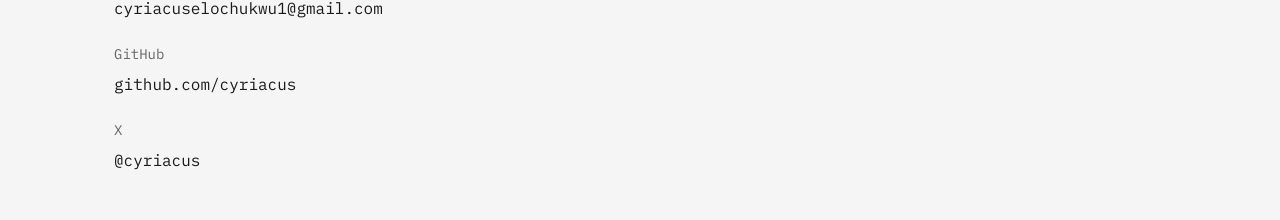
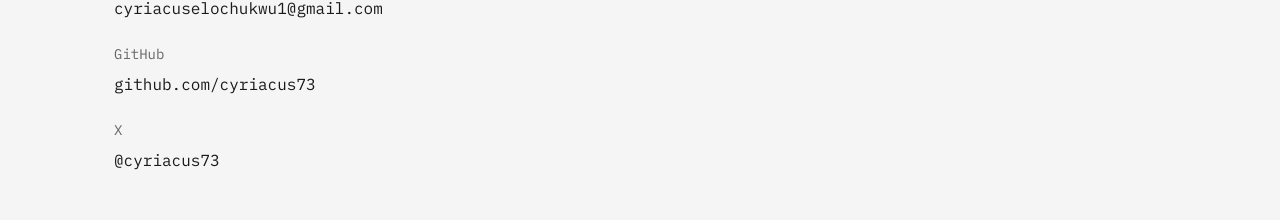
Before and after one commit to cyriacus73/cyriacus, a Next.js app: page /contact in a window 1280 px wide. Shown: the part 230-450 px from the top of the page. Built offline with nearby package versions, Linux system fonts and the light colour scheme.

Commit message:
fix: contact page info

```diff
--- a/src/app/contact/page.tsx
+++ b/src/app/contact/page.tsx
@@ -32,7 +32,7 @@ export default function ContactPage() {
               rel="noopener noreferrer"
               className="text-text-primary hover:text-accent font-mono text-base transition-colors"
             >
-              github.com/cyriacus
+              github.com/cyriacus73
             </a>
           </div>
 
@@ -44,7 +44,7 @@ export default function ContactPage() {
               rel="noopener noreferrer"
               className="text-text-primary hover:text-accent font-mono text-base transition-colors"
             >
-              @cyriacus
+              @cyriacus73
             </a>
           </div>
         </div>
```
